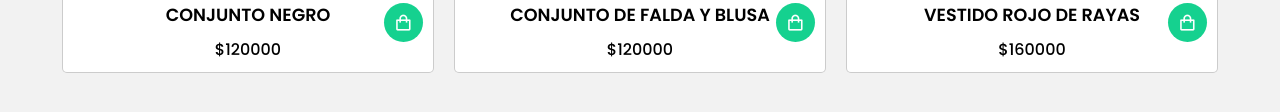
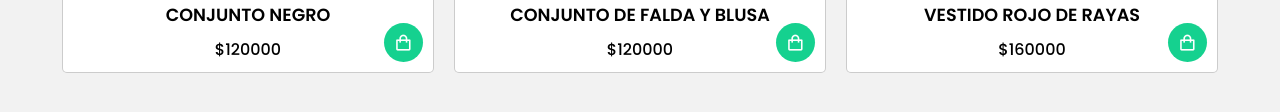
Before and after one commit to JuanDa37/Sea-Seams, a website: page public/tienda.html in a window 1280 px wide. Shown: the part 502-614 px from the top of the page. Drawn offline with nearby package versions, Linux system fonts and the light colour scheme.

Commit message:
arreglos 55

```diff
--- a/public/css/EspecificacionesProductos.css
+++ b/public/css/EspecificacionesProductos.css
@@ -137,7 +137,7 @@ li,ul{
     margin: 0px 0px 10px 0px;
     font-weight: 600;
 }
-.add-cart{
+/*.add-cart{
     margin: 20px 0px 20px 0px;
     text-align: left;
 }
@@ -146,7 +146,7 @@ li,ul{
 }
 div .add-cart:hover{
     color: #ffffff !important;
-}
+}*/
 .utilidad{
     color: #000000;
 }
```
